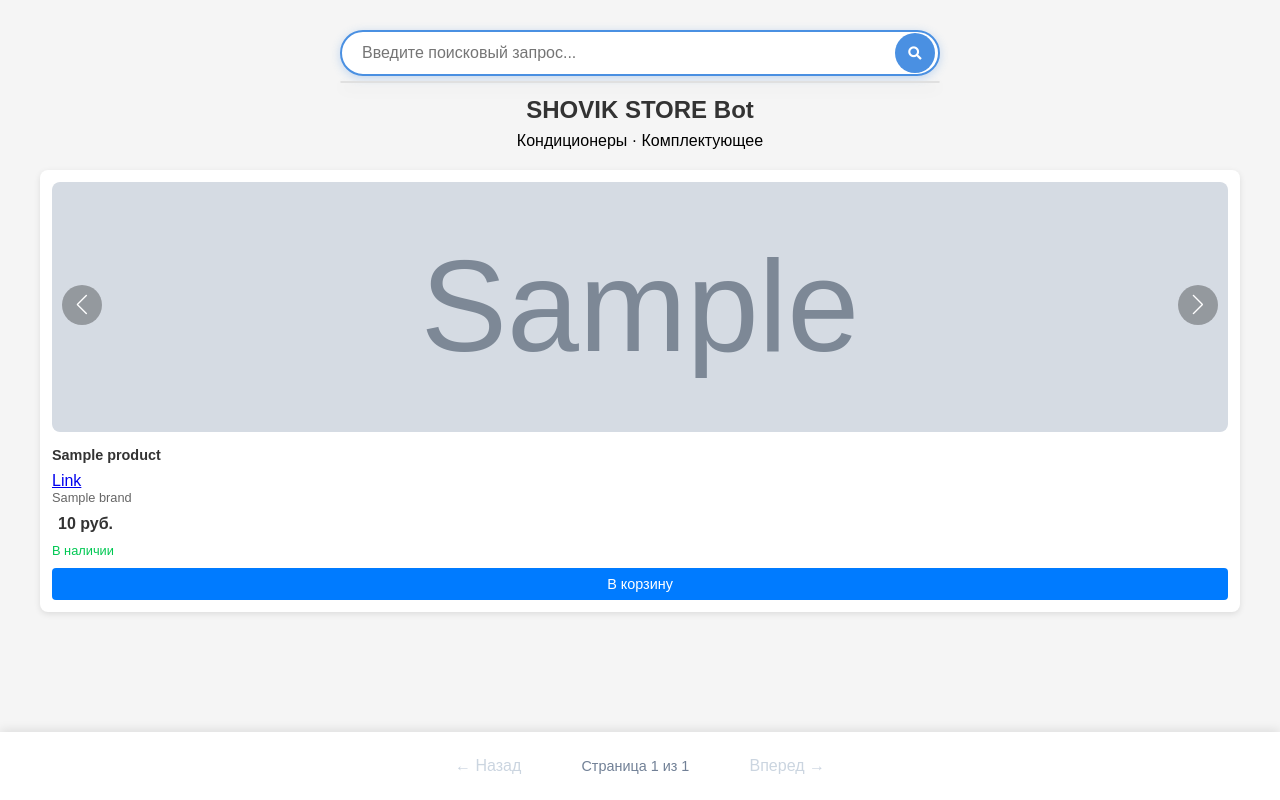
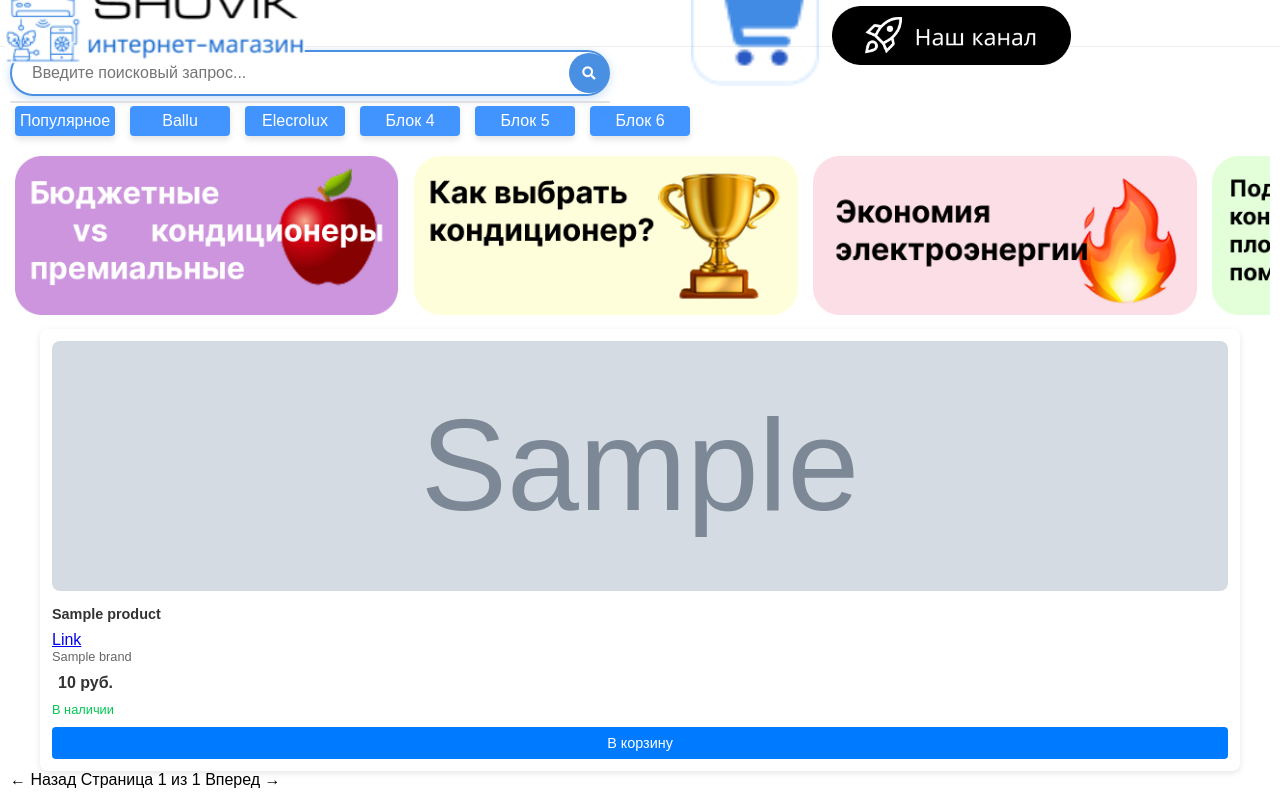
Before and after one commit to kalitka1293/tg_bot_store, a Django app: template website_store/mini_app/templates/mini_app/index.html in a window 1280 px wide. Run offline with Django 5.2, Linux system fonts and the light colour scheme; the template is opened without the code that fills it: most values are stand-ins (such as "Sample title", 1, 10 or a date in 2020); grey boxes marked "Sample" are stand-in pictures; parts of the project's set-up code (start-up, migrations or seed data) failed here and were passed over; some libraries are stand-ins or nearby versions.

Commit message:
create hat tepmplate, create scroll cliders icon

```diff
--- a/website_store/mini_app/templates/mini_app/index.html
+++ b/website_store/mini_app/templates/mini_app/index.html
@@ -7,13 +7,30 @@
     <meta name="viewport" content="width=device-width, initial-scale=1.0">
     <title>SHOVIK STORE Bot</title>
     <link rel="stylesheet" href="{% static 'mini_app/css/index/index.css' %}" />
+    <link rel="stylesheet" href="{% static 'mini_app/css/index/scroll.css' %}" />
     <link rel="stylesheet" href="{% static 'mini_app/css/index/search.css' %}" />
+    <link rel="stylesheet" href="{% static 'mini_app/css/index/hat.css' %}" />
     <link rel="stylesheet" href="{% static 'mini_app/css/index/button_basket.css' %}" />
     <link rel="stylesheet" href="https://unpkg.com/swiper/swiper-bundle.min.css">
     <script src="{% static 'mini_app/js/index/index.js' %}"></script>
     <script src="https://cdn.jsdelivr.net/npm/axios@1.6.7/dist/axios.min.js"></script>
 </head>
 <body>
+    <div class="hat">
+        <div class="main-icon">
+            <a href="https://google.com" target="_self">
+                <img src="{% static 'mini_app/icon/main-icon.png' %}" alt="main-icon" class="main-icon-image">
+            </a>
+        </div>
+
+        <div class="basket-icon">
+            <img src="{% static 'mini_app/icon/basket.png' %}" alt="basket-icon" class="basket-icon-image">
+        </div>
+
+        <div class="channel-button">
+            <img src="{% static 'mini_app/icon/channle_button.png' %}" alt="channle-button" class="channel-button-image">
+        </div>
+    </div>
 
     <div class="search-container">
         <div class="search-box">
@@ -28,9 +45,35 @@
         </div>
     </div>
 
-    <div class="header">
-        <h1>SHOVIK STORE Bot</h1>
-        <p>Кондиционеры · Комплектующее</p>
+    <div class="scroll-container">
+        <div class="blocks-wrapper">
+            <a href="#link1" class="block">Популярное</a>
+            <a href="#link2" class="block">Ballu</a>
+            <a href="#link3" class="block">Elecrolux</a>
+            <a href="#link4" class="block">Блок 4</a>
+            <a href="#link5" class="block">Блок 5</a>
+            <a href="#link6" class="block">Блок 6</a>
+        </div>
+    </div>
+
+    <div class="scroll-container-image">
+        <div class="blocks-wrapper-image">
+            <a href="#link1" class="block-image">
+                <img src="{% static 'mini_app/icon/slide1.png' %}" class="block-image">
+            </a>
+            <a href="#link1" class="block-image">
+                <img src="{% static 'mini_app/icon/slide2.png' %}" class="block-image">
+            </a>
+            <a href="#link1" class="block-image">
+                <img src="{% static 'mini_app/icon/slide3.png' %}" class="block-image">
+            </a>
+            <a href="#link1" class="block-image">
+                <img src="{% static 'mini_app/icon/slide4.png' %}" class="block-image">
+            </a>
+            <a href="#link1" class="block-image">
+                <img src="{% static 'mini_app/icon/slide5.png' %}" class="block-image">
+            </a>
+        </div>
     </div>
 
     <div class="products-grid" id="productsContainer">
@@ -66,51 +109,6 @@
         {% endfor %}
     </div>
 <div class="mobile-paginator">
-    <style>
-        .mobile-paginator {
-            position: fixed;
-            bottom: 0;
-            left: 0;
-            right: 0;
-            background: #ffffff;
-            padding: 15px 20px;
-            box-shadow: 0 -2px 10px rgba(0,0,0,0.1);
-            z-index: 1000;
-        }
-
-        .paginator-content {
-            display: flex;
-            justify-content: space-between;
-            align-items: center;
-            max-width: 400px;
-            margin: 0 auto;
-        }
-
-        .paginator-link {
-            text-decoration: none;
-            color: #4a5568;
-            padding: 10px 15px;
-            border-radius: 8px;
-            transition: all 0.3s;
-            font-weight: 500;
-        }
-
-        .paginator-link:hover {
-            background: #f7fafc;
-        }
-
-        .paginator-link.disabled {
-            color: #cbd5e0;
-            pointer-events: none;
-        }
-
-        .page-info {
-            color: #718096;
-            font-size: 0.9em;
-            white-space: nowrap;
-        }
-    </style>
-
     <div class="paginator-content">
         {% if page_obj.has_previous %}
             <a href="?page={{ page_obj.previous_page_number }}" class="paginator-link">← Назад</a>
@@ -132,6 +130,80 @@
 
 <script src="https://unpkg.com/swiper/swiper-bundle.min.js"></script>
 <script>
+
+    const scrollContainer = document.querySelector('.scroll-container-image');
+const blocksWrapper = document.querySelector('.blocks-wrapper-image');
+let isDragging = false;
+let startX;
+let scrollLeft;
+
+// Touch events
+scrollContainer.addEventListener('touchstart', (e) => {
+    isDragging = true;
+    startX = e.touches[0].pageX - scrollContainer.offsetLeft;
+    scrollLeft = scrollContainer.scrollLeft;
+});
+
+scrollContainer.addEventListener('touchmove', (e) => {
+    if (!isDragging) return;
+    const x = e.touches[0].pageX - scrollContainer.offsetLeft;
+    const walk = (x - startX) * 2;
+    scrollContainer.scrollLeft = scrollLeft - walk;
+});
+
+scrollContainer.addEventListener('touchend', () => {
+    isDragging = false;
+});
+
+// Mouse events
+scrollContainer.addEventListener('mousedown', (e) => {
+    isDragging = true;
+    startX = e.pageX - scrollContainer.offsetLeft;
+    scrollLeft = scrollContainer.scrollLeft;
+    scrollContainer.style.cursor = 'grabbing';
+});
+
+scrollContainer.addEventListener('mousemove', (e) => {
+    if (!isDragging) return;
+    const x = e.pageX - scrollContainer.offsetLeft;
+    const walk = (x - startX) * 3;
+    scrollContainer.scrollLeft = scrollLeft - walk;
+});
+
+scrollContainer.addEventListener('mouseup', () => {
+    isDragging = false;
+    scrollContainer.style.cursor = 'grab';
+});
+
+scrollContainer.addEventListener('wheel', (e) => {
+    e.preventDefault();
+    scrollContainer.scrollLeft += e.deltaY * 2;
+});
+
+// Initial styles
+scrollContainer.style.cursor = 'grab';
+
+
+        // Добавляем обработчик свайпа
+    let touchStartX = 0;
+    const container = document.querySelector('.scroll-container');
+
+    container.addEventListener('touchstart', e => {
+        touchStartX = e.touches[0].clientX;
+    }, false);
+
+    container.addEventListener('touchend', e => {
+        const touchEndX = e.changedTouches[0].clientX;
+        const diffX = touchStartX - touchEndX;
+
+        if(Math.abs(diffX) > 30) {
+            container.scrollBy({
+                left: diffX > 0 ? 200 : -200,
+                behavior: 'smooth'
+            });
+        }
+    }, false);
+
     // Инициализация слайдеров для всех карточек
     document.addEventListener('DOMContentLoaded', function() {
         const swipers = document.querySelectorAll('.product-swiper');
@@ -153,48 +225,5 @@
     });
 </script>
 
-<style>
-    /* Стили для слайдера */
-    .product-swiper {
-        width: 100%;
-        height: 250px;
-        margin-bottom: 15px;
-        border-radius: 8px;
-        overflow: hidden;
-    }
-
-    .swiper-slide img {
-        width: 100%;
-        height: 100%;
-        object-fit: cover;
-    }
-
-    .swiper-button-prev,
-    .swiper-button-next {
-        color: white;
-        background: rgba(0,0,0,0.3);
-        padding: 15px;
-        border-radius: 50%;
-        width: 40px;
-        height: 40px;
-        display: flex;
-        align-items: center;
-        justify-content: center;
-    }
-
-    .swiper-button-prev::after,
-    .swiper-button-next::after {
-        font-size: 20px;
-    }
-
-    .swiper-pagination-bullet {
-        background: white !important;
-        opacity: 0.7;
-    }
-
-    .swiper-pagination-bullet-active {
-        opacity: 1;
-    }
-</style>
 </body>
 </html>
--- a/website_store/mini_app/urls.py
+++ b/website_store/mini_app/urls.py
@@ -1,10 +1,11 @@
 from django.urls import path
-from mini_app.views import MainMenuView, ProductCardView
+from mini_app.views import MainMenuView, ProductCardView, TestTeplateView
 
 app_name = 'mini_app'
 
 urlpatterns = [
     path('menu/', MainMenuView.as_view(), name='main_menu'),
     path('product/<str:product_id>', ProductCardView.as_view(), name='product_card'),
+    path('test_view/', TestTeplateView.as_view(), name='test_view'),
 ]
 #<id:int>
--- a/website_store/mini_app/views.py
+++ b/website_store/mini_app/views.py
@@ -6,6 +6,10 @@
 
 from mini_app.redis import download_product_all_redis
 
+F = 'hat'
+
+class TestTeplateView(TemplateView):
+    template_name = f'mini_app/{F}.html'
 
 class MainMenuView(ListView):
     template_name = 'mini_app/index.html'
--- /dev/null
+++ b/website_store/static/mini_app/css/index/hat.css
@@ -0,0 +1,53 @@
+.hat {
+    position: fixed;
+    top: 0;
+    left: 0;
+    width: 100%;
+    height: 47px;
+    z-index: 1000;
+    display: flex;
+    background: #FFFFFF;
+    align-items: center;
+    justify-content: space-between;
+    padding: 0 20px;
+    box-sizing: border-box;
+    border-bottom: 1px solid #eee;
+}
+
+.main-icon {
+    position: absolute;
+    left: 5px;
+}
+
+.main-icon-image {
+    width: 35vw;
+    max-width: 300px;
+    min-width 100px;
+    height: auto;
+}
+
+
+.basket-icon {
+    position: absolute;
+    left: 54vw;
+}
+
+.basket-icon-image {
+    width: 10vw;
+    max-width: 300px;
+    min-width 100px;
+    height: auto;
+}
+
+.channel-button {
+    position: absolute;
+    top: 6px;
+    left: 65vw;
+}
+
+.channel-button-image {
+    width: 40vw;
+    max-width: 300px;
+    min-width 100px;
+    height: auto;
+}
--- a/website_store/static/mini_app/css/index/index.css
+++ b/website_store/static/mini_app/css/index/index.css
@@ -6,21 +6,10 @@
 }
 
 body {
-    background: #f5f5f5;
+    background: #FFFFFF;
     padding: 10px;
 }
 
-.header {
-    text-align: center;
-    margin-bottom: 20px;
-    padding: 0 10px;
-}
-
-    .header h1 {
-        color: #333;
-        font-size: 1.5rem;
-        margin-bottom: 8px;
-    }
 
 .products-grid {
     display: grid;
@@ -108,3 +97,45 @@
         grid-template-columns: 1fr;
     }
 }
+
+/* Стили для слайдера */
+.product-swiper {
+    width: 100%;
+    height: 250px;
+    margin-bottom: 15px;
+    border-radius: 8px;
+    overflow: hidden;
+}
+
+.swiper-slide img {
+    width: 100%;
+    height: 100%;
+    object-fit: cover;
+}
+
+.swiper-button-prev,
+.swiper-button-next {
+    color: white;
+    background: rgba(0,0,0,0.3);
+    padding: 15px;
+    border-radius: 50%;
+    width: 40px;
+    height: 40px;
+    display: flex;
+    align-items: center;
+    justify-content: center;
+}
+
+.swiper-button-prev::after,
+.swiper-button-next::after {
+    font-size: 20px;
+}
+
+.swiper-pagination-bullet {
+    background: white !important;
+    opacity: 0.7;
+}
+
+.swiper-pagination-bullet-active {
+    opacity: 1;
+}
--- /dev/null
+++ b/website_store/static/mini_app/css/index/scroll.css
@@ -0,0 +1,63 @@
+.scroll-container {
+    overflow-x: hidden;
+    -webkit-overflow-scrolling: touch; /* Плавный скролл на iOS */
+    padding: 10px 0;
+    white-space: nowrap;
+}
+
+.blocks-wrapper {
+    display: inline-flex;
+    gap: 15px;
+    padding: 0 5px;
+}
+
+
+.block {
+    width: 70vw;
+    max-width: 100px;
+    height: 30px;
+    background: rgb(66,149,255);
+    border-radius: 4px;
+    backdrop-filter: blur(5px);
+    box-shadow: 0 4px 6px rgba(0,0,0,0.1);
+    transition: transform 0.2s;
+    display: flex;
+    align-items: center;
+    justify-content: center;
+    color: white;
+    font-family: Arial, sans-serif;
+    text-decoration: none;
+    flex-shrink: 0;
+}
+
+.block:hover {
+    transform: translateY(-5px);
+}
+
+
+.scroll-container-image {
+    overflow-x: hidden;
+    -webkit-overflow-scrolling: touch;
+    scrollbar-width: none;
+    -ms-overflow-style: none;
+    padding: 10px 0;
+}
+
+.scroll-container-image::-webkit-scrollbar {
+    display: none;
+}
+
+.blocks-wrapper-image {
+    display: inline-flex;
+    gap: 15px;
+    padding: 0 5px;
+}
+
+.block-image {
+    width: 30vw;
+    height: auto;
+}
+
+.block-image:hover {
+    transform: scale(1.02);
+}
--- a/website_store/static/mini_app/css/index/search.css
+++ b/website_store/static/mini_app/css/index/search.css
@@ -1,9 +1,10 @@
 /* Основные стили для контейнера поиска */
 .search-container {
     position: relative;
+    margin-top: 40px;
+    top: 0;
     width: 100%;
     max-width: 600px;
-    margin: 20px auto;
     font-family: 'Segoe UI', Arial, sans-serif;
 }
 
@@ -32,7 +33,7 @@
 /* Стили для кнопки поиска */
 .search-btn {
     position: absolute;
-    right: 5px;
+    right: 1px;
     top: 50%;
     transform: translateY(-50%);
     width: 40px;
--- a/website_store/static/mini_app/js/index/index.js
+++ b/website_store/static/mini_app/js/index/index.js
@@ -85,7 +85,7 @@
     resultsContainer.innerHTML = '';
 
     if (results.length === 0) {
-        resultsContainer.innerHTML = '<div class="search-result-item">Ничего не найдено</div>';
+        resultsContainer.innerHTML = '<div class="search-result-item">Ничего не найдено. Воспользуйтесь фильтром для товаров</div>';
         return;
     }
 
```
Also changed, not shown: website_store/mini_app/templates/mini_app/hat.html (added, +54 -0 lines), website_store/static/mini_app/css/index/paginator.css (added, +42 -0 lines), website_store/static/mini_app/js/index/hat.js (added, +29 -0 lines), website_store/static/mini_app/icon/basket.png (added), website_store/static/mini_app/icon/channle_button.png (added), website_store/static/mini_app/icon/main-icon.png (added), website_store/static/mini_app/icon/slide1.png (added), website_store/static/mini_app/icon/slide2.png (added), website_store/static/mini_app/icon/slide3.png (added), website_store/static/mini_app/icon/slide4.png (added), website_store/static/mini_app/icon/slide5.png (added), 1 other file.
